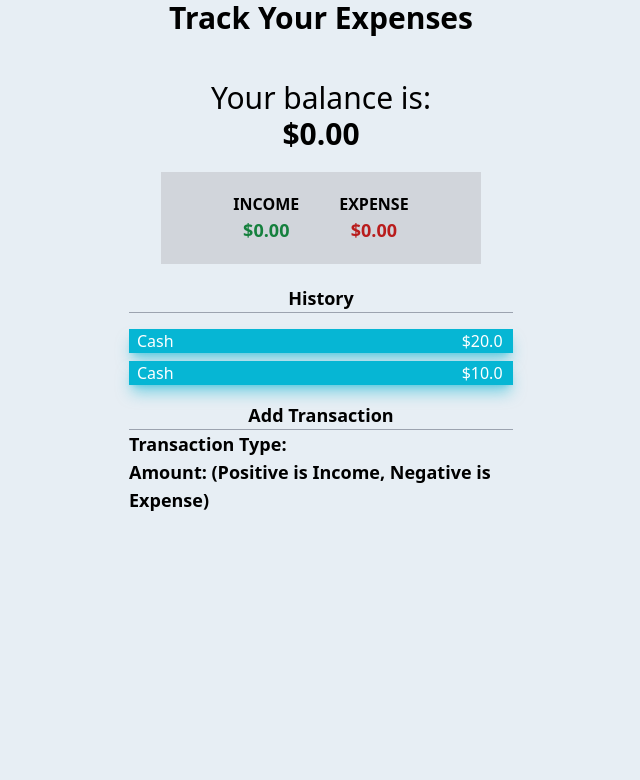
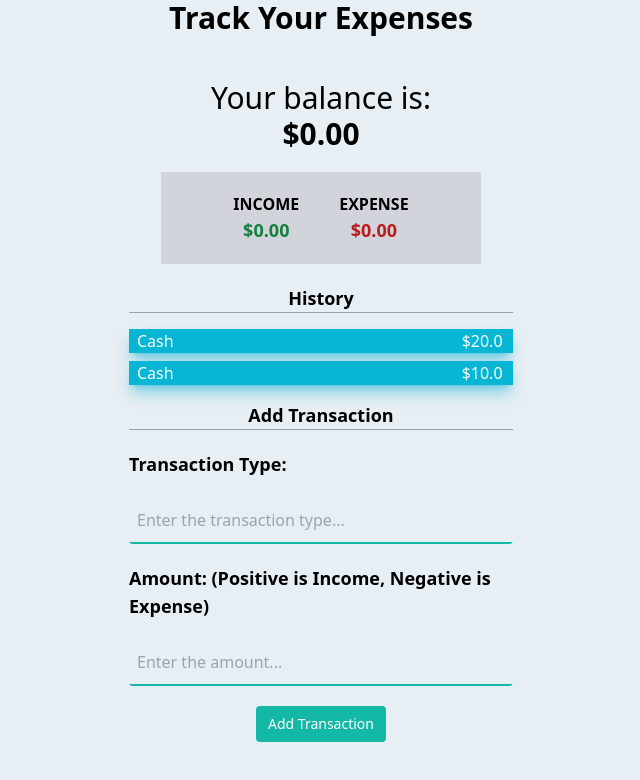
Before and after one commit to MoeMoeee/expense-tracker, a React (Create React App) app: page / in a window 1280 px wide. Shown: the top 780 px of the page, without its empty margins (319-959 px from the left). Built offline with nearby package versions, Linux system fonts and the light colour scheme.

Commit message:
minor fixes

```diff
--- a/src/assets/main.css
+++ b/src/assets/main.css
@@ -468,8 +468,18 @@ video {
   margin-left: auto;
   margin-right: auto;
 }
+.my-5 {
+  margin-top: 1.25rem;
+  margin-bottom: 1.25rem;
+}
 .mt-4 {
   margin-top: 1rem;
+}
+.mt-5 {
+  margin-top: 1.25rem;
+}
+.mr-3 {
+  margin-right: 0.75rem;
 }
 .mt-11 {
   margin-top: 2.75rem;
@@ -486,14 +496,26 @@ video {
 .flex {
   display: flex;
 }
+.w-full {
+  width: 100%;
+}
 .max-w-sm {
   max-width: 24rem;
 }
 .max-w-xs {
   max-width: 20rem;
 }
+.flex-shrink-0 {
+  flex-shrink: 0;
+}
 .grow {
   flex-grow: 1;
+}
+.appearance-none {
+  appearance: none;
+}
+.items-center {
+  align-items: center;
 }
 .justify-center {
   justify-content: center;
@@ -503,11 +525,20 @@ video {
   margin-right: calc(0.5rem * var(--tw-space-x-reverse));
   margin-left: calc(0.5rem * calc(1 - var(--tw-space-x-reverse)));
 }
+.overflow-hidden {
+  overflow: hidden;
+}
+.rounded {
+  border-radius: 0.25rem;
+}
 .rounded-lg {
   border-radius: 0.5rem;
 }
 .border {
   border-width: 1px;
+}
+.border-4 {
+  border-width: 4px;
 }
 .border-2 {
   border-width: 2px;
@@ -521,6 +552,9 @@ video {
 .border-t-0 {
   border-top-width: 0px;
 }
+.border-b-2 {
+  border-bottom-width: 2px;
+}
 .border-solid {
   border-style: solid;
 }
@@ -530,6 +564,17 @@ video {
 .border-gray-400 {
   --tw-border-opacity: 1;
   border-color: rgb(156 163 175 / var(--tw-border-opacity));
+}
+.border-teal-500 {
+  --tw-border-opacity: 1;
+  border-color: rgb(20 184 166 / var(--tw-border-opacity));
+}
+.bg-transparent {
+  background-color: transparent;
+}
+.bg-teal-500 {
+  --tw-bg-opacity: 1;
+  background-color: rgb(20 184 166 / var(--tw-bg-opacity));
 }
 .bg-gray-300 {
   --tw-bg-opacity: 1;
@@ -541,6 +586,18 @@ video {
 }
 .p-5 {
   padding: 1.25rem;
+}
+.py-2 {
+  padding-top: 0.5rem;
+  padding-bottom: 0.5rem;
+}
+.py-1 {
+  padding-top: 0.25rem;
+  padding-bottom: 0.25rem;
+}
+.px-2 {
+  padding-left: 0.5rem;
+  padding-right: 0.5rem;
 }
 .pl-2 {
   padding-left: 0.5rem;
@@ -555,6 +612,10 @@ video {
   font-size: 1.125rem;
   line-height: 1.75rem;
 }
+.text-sm {
+  font-size: 0.875rem;
+  line-height: 1.25rem;
+}
 .text-3xl {
   font-size: 1.875rem;
   line-height: 2.25rem;
@@ -568,6 +629,17 @@ video {
 .font-medium {
   font-weight: 500;
 }
+.leading-tight {
+  line-height: 1.25;
+}
+.text-gray-700 {
+  --tw-text-opacity: 1;
+  color: rgb(55 65 81 / var(--tw-text-opacity));
+}
+.text-white {
+  --tw-text-opacity: 1;
+  color: rgb(255 255 255 / var(--tw-text-opacity));
+}
 .text-green-700 {
   --tw-text-opacity: 1;
   color: rgb(21 128 61 / var(--tw-text-opacity));
@@ -575,10 +647,6 @@ video {
 .text-red-700 {
   --tw-text-opacity: 1;
   color: rgb(185 28 28 / var(--tw-text-opacity));
-}
-.text-white {
-  --tw-text-opacity: 1;
-  color: rgb(255 255 255 / var(--tw-text-opacity));
 }
 .shadow-lg {
   --tw-shadow: 0 10px 15px -3px rgb(0 0 0 / 0.1), 0 4px 6px -4px rgb(0 0 0 / 0.1);
@@ -593,3 +661,15 @@ video {
   --tw-shadow-color: rgb(6 182 212 / 0.5);
   --tw-shadow: var(--tw-shadow-colored);
 }
+.hover\:border-teal-700:hover {
+  --tw-border-opacity: 1;
+  border-color: rgb(15 118 110 / var(--tw-border-opacity));
+}
+.hover\:bg-teal-700:hover {
+  --tw-bg-opacity: 1;
+  background-color: rgb(15 118 110 / var(--tw-bg-opacity));
+}
+.focus\:outline-none:focus {
+  outline: 2px solid transparent;
+  outline-offset: 2px;
+}
--- a/src/components/AddTransaction.js
+++ b/src/components/AddTransaction.js
@@ -1,14 +1,33 @@
-import React from 'react'
+import React, { useState } from 'react';
 
 export const AddTransaction = () => {
+  const [text, setText] = useState('');
+
+  const [amount, setAmount] = useState(0);
+
+  const onSubmit = (e) => {
+    e.preventDefault();
+    // searchText(text);
+  }
+
   return (
-    <div className=' max-w-sm mx-auto mt-4'>
+    <div className='max-w-sm mx-auto mt-4'>
       <div className='text-center text-lg font-bold border-l-0 border-r-0 border-t-0 border-solid border border-gray-400'>Add Transaction</div>
       <div>
-        {/* Type */}
-        <div>
+        <div className='mt-5'>
           <span className='font-bold text-lg'>Transaction Type:</span>
         </div>
+
+        <div className='max-w-sm rounded overflow-hidden my-5 mx-auto'>
+          <form onSubmit={onSubmit} className="w-full max-w-sm">
+            <div className="flex items-center border-b-2 border-teal-500 py-2">
+              <input onChange={e => setText(e.target.value)} className="appearance-none bg-transparent border-none w-full text-gray-700 mr-3 py-1 px-2 leading-tight focus:outline-none" type="text" placeholder="Enter the transaction type..." />
+
+            </div>
+          </form>
+        </div>
+      </div>
+
       <div>
         <span className='font-bold text-lg'>Amount: {"\n"}
 
@@ -18,7 +37,21 @@ export const AddTransaction = () => {
         </span>
       </div>
 
+      <div className='max-w-sm rounded overflow-hidden my-5 mx-auto'>
+        <form onSubmit={onSubmit} className="w-full max-w-sm">
+          <div className="flex items-center border-b-2 border-teal-500 py-2">
+            <input onChange={e => setAmount(e.target.value)} className="appearance-none bg-transparent border-none w-full text-gray-700 mr-3 py-1 px-2 leading-tight focus:outline-none" type="text" placeholder="Enter the amount..." />
+
           </div>
+        </form>
+      </div>
+
+      <div className='text-center'>
+        <button className="flex-shrink-0 bg-teal-500 hover:bg-teal-700 border-teal-500 hover:border-teal-700 text-sm border-4 text-white py-1 px-2 rounded" type="submit">
+              Add Transaction
+        </button>
+      </div>
+
     </div>
     )
 }
```
Lines whose indentation alone changed are shown as unchanged.
